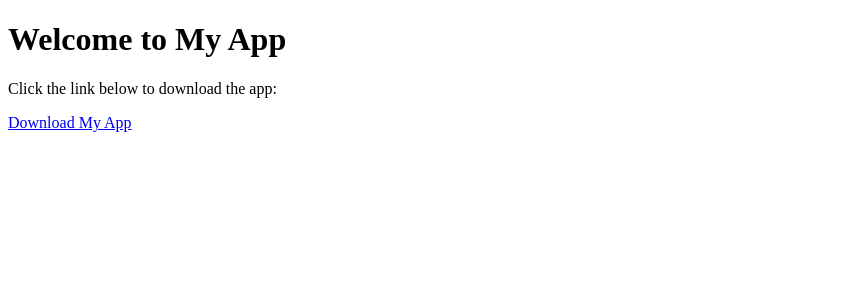
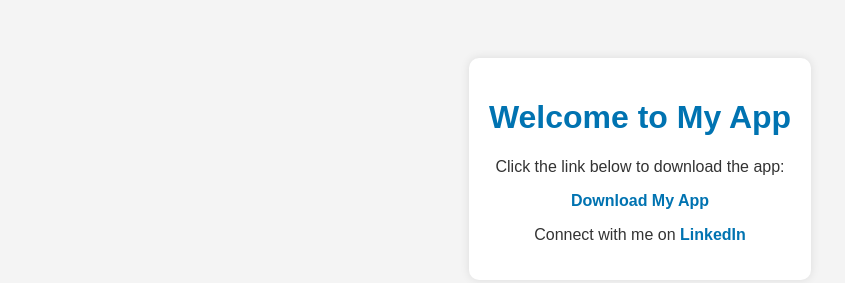
Before and after one commit to markhen2/my-website--download-app-, a plain HTML site: page index.html in a window 1280 px wide. Shown: the whole page, without its empty margins (0-845 px from the left). Drawn offline with Linux system fonts and the light colour scheme.

Commit message:
Update html

```diff
--- a/index.html
+++ b/index.html
@@ -4,10 +4,14 @@
     <meta charset="UTF-8">
     <meta name="viewport" content="width=device-width, initial-scale=1.0">
     <title>Download My App</title>
+    <link rel="stylesheet" href="styles.css">
 </head>
 <body>
-    <h1>Welcome to My App</h1>
-    <p>Click the link below to download the app:</p>
-    <a href="https://drive.google.com/uc?export=download&id=FILE_ID" download>Download My App</a>
+    <div class="container">
+        <h1>Welcome to My App</h1>
+        <p>Click the link below to download the app:</p>
+        <a href="https://drive.google.com/uc?export=download&id=FILE_ID" download>Download My App</a>
+        <p>Connect with me on <a href="https://www.linkedin.com/in/mark-henry-4473251b0/" target="_blank">LinkedIn</a></p>
+    </div>
 </body>
 </html>
--- /dev/null
+++ b/styles.css
@@ -0,0 +1,29 @@
+body {
+    font-family: Arial, sans-serif;
+    background-color: #f4f4f4;
+    color: #333;
+    text-align: center;
+    padding: 50px;
+}
+
+h1 {
+    color: #0073b1; /* LinkedIn blue */
+}
+
+a {
+    color: #0073b1;
+    text-decoration: none;
+    font-weight: bold;
+}
+
+a:hover {
+    text-decoration: underline;
+}
+
+.container {
+    background: #fff;
+    padding: 20px;
+    border-radius: 10px;
+    box-shadow: 0 0 10px rgba(0, 0, 0, 0.1);
+    display: inline-block;
+}
```
Also changed, not shown: 1 other file.
